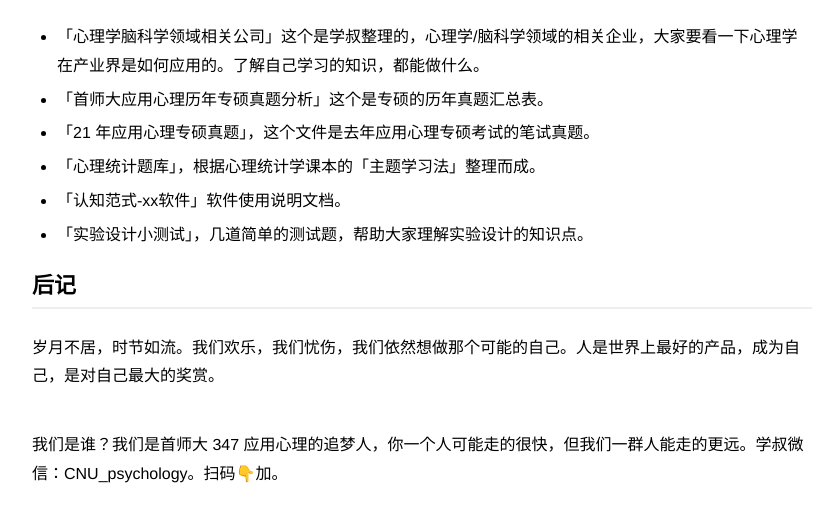
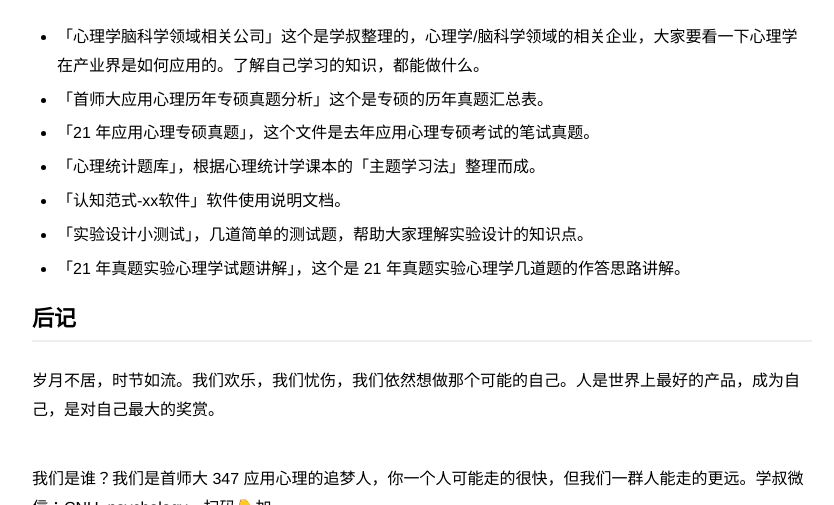
Before and after one commit to zapp926/cnu.github.io, a Jekyll site: the page built from _posts/2021-05-04-22-TheCampSchedule.md, in a window 1280 px wide and 900 px high, scrolled down 2402 px, cut to the strip 0-505 px from the top of the window. Shown: the whole strip, without its empty margins (218-1052 px from the left). Built offline with Jekyll 4.4.1, drawn with Linux system fonts in a browser that asks for light colours.

Commit message:
Update 2021-05-04-22-TheCampSchedule.md

```diff
--- a/_posts/2021-05-04-22-TheCampSchedule.md
+++ b/_posts/2021-05-04-22-TheCampSchedule.md
@@ -58,6 +58,8 @@ description: 人是世界上最好的产品，成为自己，是最大的奖赏
 - 「心理统计题库」，根据心理统计学课本的「主题学习法」整理而成。
 - 「认知范式-xx软件」软件使用说明文档。
 - 「实验设计小测试」，几道简单的测试题，帮助大家理解实验设计的知识点。
+- 「21 年真题实验心理学试题讲解」，这个是 21 年真题实验心理学几道题的作答思路讲解。
+
 
 ## 后记
 岁月不居，时节如流。我们欢乐，我们忧伤，我们依然想做那个可能的自己。人是世界上最好的产品，成为自己，是对自己最大的奖赏。
```
